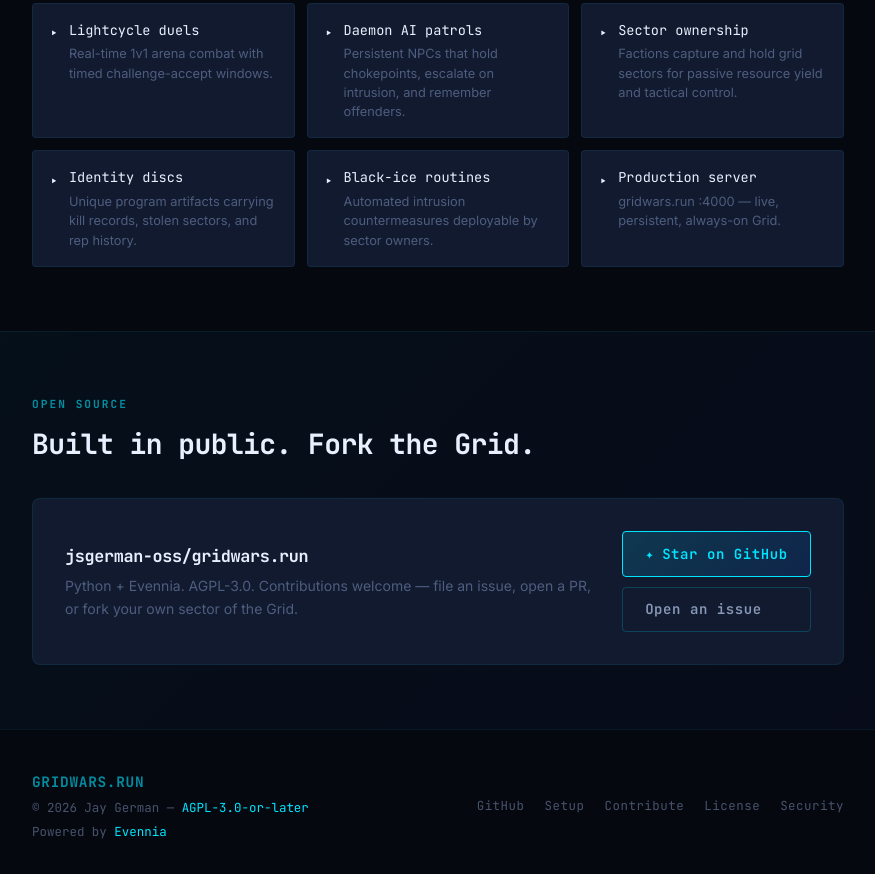
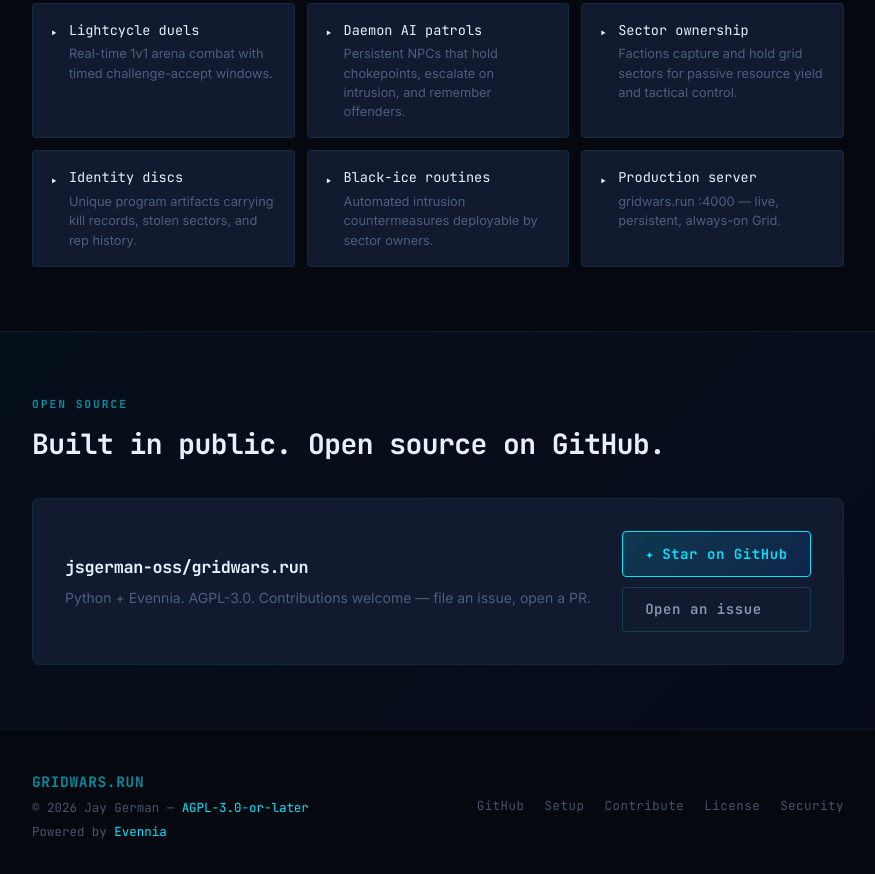
Before and after one commit to jsgerman-oss/gridwars.run, a plain HTML site: page landing/index.html in a window 1280 px wide. Shown: the part 2331-3205 px from the top of the page, without its empty margins (202-1077 px from the left). Drawn offline with Linux system fonts and the light colour scheme.

Commit message:
landing: drop 'fork the Grid' framing (online-only positioning)

```diff
--- a/landing/index.html
+++ b/landing/index.html
@@ -218,11 +218,11 @@
     <section class="github-section" aria-labelledby="github-cta-title">
       <div class="container">
         <p class="section-label">Open Source</p>
-        <h2 class="section-title" id="github-cta-title">Built in public. Fork the Grid.</h2>
+        <h2 class="section-title" id="github-cta-title">Built in public. Open source on GitHub.</h2>
         <div class="github-banner">
           <div class="github-banner-text">
             <h3>jsgerman-oss/gridwars.run</h3>
-            <p>Python + Evennia. AGPL-3.0. Contributions welcome — file an issue, open a PR, or fork your own sector of the Grid.</p>
+            <p>Python + Evennia. AGPL-3.0. Contributions welcome — file an issue, open a PR.</p>
           </div>
           <div style="display:flex;flex-direction:column;gap:0.625rem;flex-shrink:0;">
             <a
```
